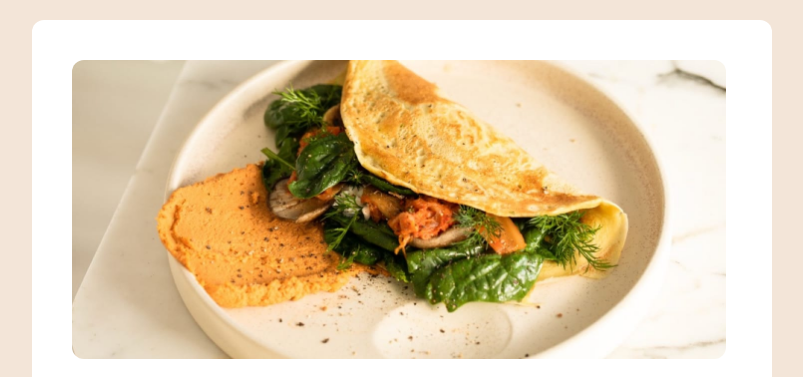
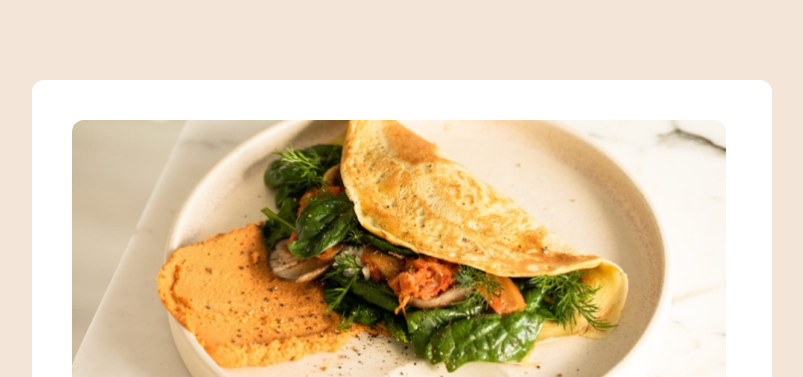
Before and after one commit to DanielMaori43/Receita, a plain HTML site: page index.html in a window 1280 px wide. Shown: the top 377 px of the page, without its empty margins (238-1041 px from the left). Drawn offline with Linux system fonts and the light colour scheme.

Commit message:
Update style.css

```diff
--- a/style.css
+++ b/style.css
@@ -134,7 +134,11 @@ hr {
 .cor {
   color: #854632;
 }
-
+@media screen {
+    .container{
+        margin-top: 60px;
+    }
+}
 /* Responsividade */
 @media (max-width: 440px) {
   .container {
```
